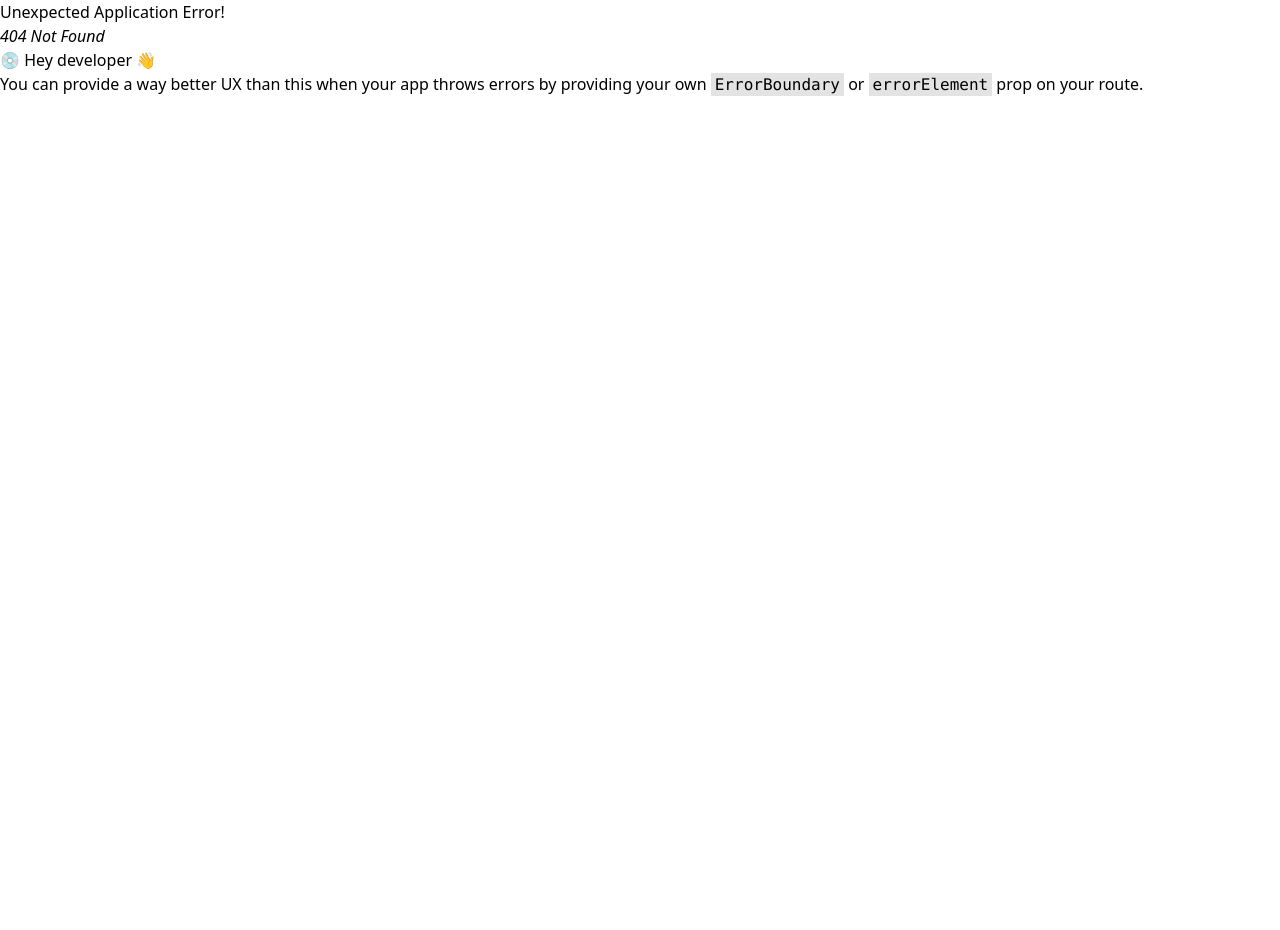
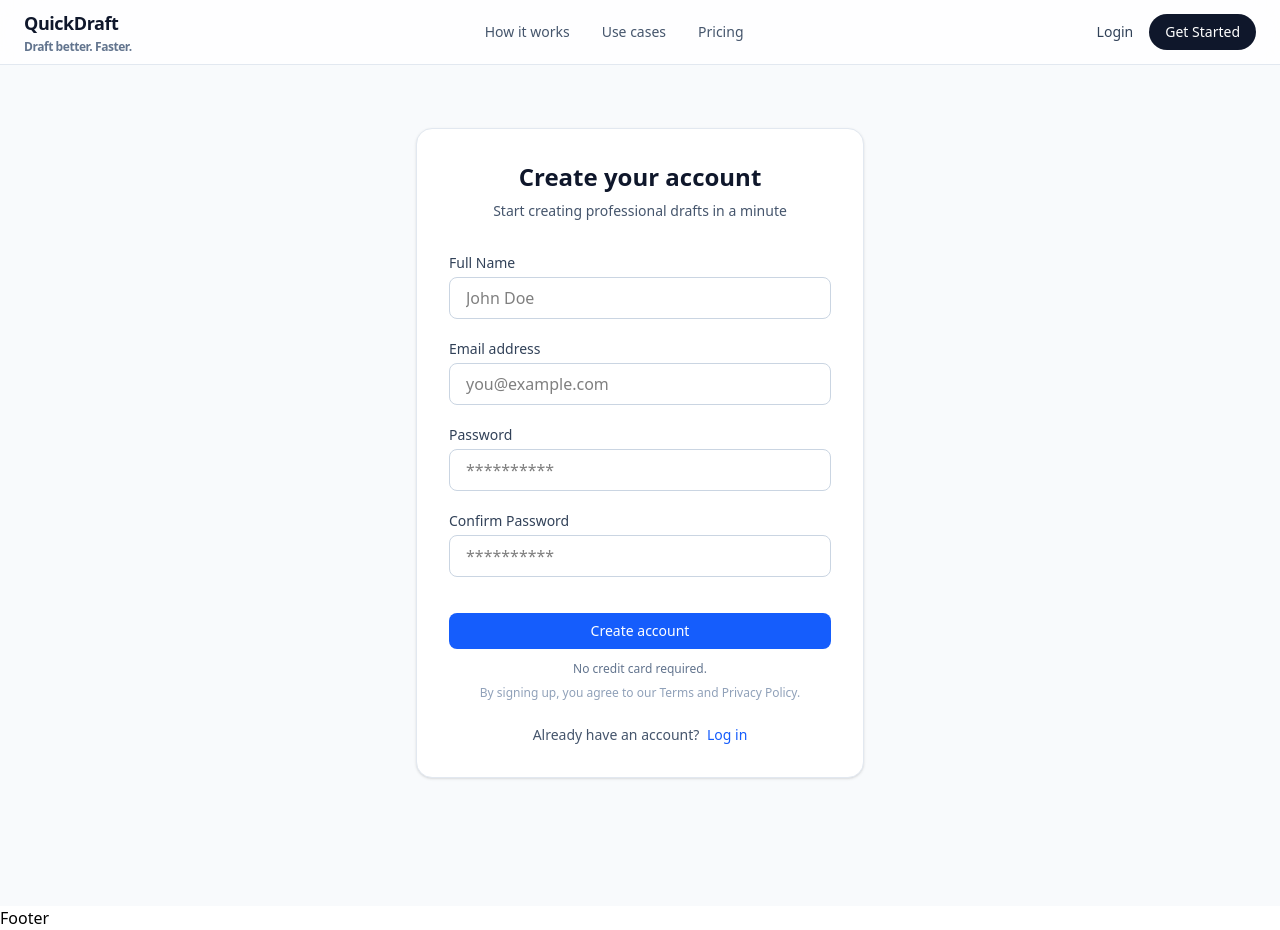
Before and after one commit to anirudh-1404/QuickDraft, a React (Vite) app in the folder frontend/quickdraft/: page /signup in a window 1280 px wide. Before the commit this address had no page. Before the commit the page ends 800 px from the top, so only its background shows below. Built offline with nearby package versions, Linux system fonts and the light colour scheme.

Commit message:
designed signup page

```diff
--- a/frontend/quickdraft/src/App.jsx
+++ b/frontend/quickdraft/src/App.jsx
@@ -3,6 +3,7 @@ import "./index.css";
 import { createBrowserRouter, RouterProvider } from "react-router-dom";
 import Layout from "./components/Layout";
 import Home from "./pages/Home";
+import Signup from "./pages/Signup";
 
 const App = () => {
   const router = createBrowserRouter([
@@ -13,6 +14,10 @@ const App = () => {
         {
           path: "/",
           element: <Home />,
+        },
+        {
+          path: "/signup",
+          element: <Signup />,
         },
       ],
     },
--- a/frontend/quickdraft/src/components/Hero.jsx
+++ b/frontend/quickdraft/src/components/Hero.jsx
@@ -1,4 +1,5 @@
 import React from "react";
+import { Link } from "react-router-dom";
 
 const Hero = () => {
   return (
@@ -17,10 +18,13 @@ const Hero = () => {
               QuickDraft helps students and professionals create clean,
               structured reports from simple inputs.
             </p>
+
             <div className="mt-10 flex items-center gap-6">
-              <button className="px-6 py-3 rounded-full bg-blue-600 text-white text-sm font-medium hover:bg-blue-700 transition cursor-pointer">
-                Get started for free
-              </button>
+              <Link to="/signup">
+                <button className="px-6 py-3 rounded-full bg-blue-600 text-white text-sm font-medium hover:bg-blue-700 transition cursor-pointer">
+                  Get started for free
+                </button>
+              </Link>
               {/* <span className="text-sm text-slate-500">
                 No credit card required
               </span> */}
--- a/frontend/quickdraft/src/components/Navbar.jsx
+++ b/frontend/quickdraft/src/components/Navbar.jsx
@@ -1,4 +1,5 @@
 import React from "react";
+import { Link } from "react-router-dom";
 
 const Navbar = () => {
   const navListItems = [
@@ -42,9 +43,11 @@ const Navbar = () => {
             <button className="text-sm text-slate-700 hover:text-slate-900 transition cursor-pointer">
               Login
             </button>
-            <button className="text-sm px-4 py-2 rounded-full bg-slate-900 text-white hover:bg-blue-600 transition cursor-pointer">
-              Get Started
-            </button>
+            <Link to="/signup">
+              <button className="text-sm px-4 py-2 rounded-full bg-slate-900 text-white hover:bg-blue-600 transition cursor-pointer">
+                Get Started
+              </button>
+            </Link>
           </div>
         </div>
       </nav>
--- /dev/null
+++ b/frontend/quickdraft/src/pages/Signup.jsx
@@ -0,0 +1,86 @@
+import React from "react";
+
+const Signup = () => {
+  return (
+    <>
+      <section className="min-h-screen bg-slate-50 flex items-center justify-center px-6 pt-32 pb-32">
+        <div className="w-full max-w-md bg-white border border-slate-200 rounded-2xl shadow-sm p-8">
+          <div className="mb-8 text-center">
+            <h1 className="text-2xl font-semibold text-slate-900">
+              Create your account
+            </h1>
+            <p className="mt-2 text-sm text-slate-600">
+              Start creating professional drafts in a minute
+            </p>
+          </div>
+          <form action="" className="space-y-5">
+            <div className="flex flex-col gap-1">
+              <label htmlFor="full-name" className="text-sm text-slate-700">
+                Full Name
+              </label>
+              <input
+                type="text"
+                id="full-name"
+                className="px-4 py-2 rounded-lg border border-slate-300 focus:outline-none focus:ring-2 focus:ring-blue-500"
+                placeholder="John Doe"
+              />
+            </div>
+            <div className="flex flex-col gap-1">
+              <label htmlFor="email-address" className="text-sm text-slate-700">
+                Email address
+              </label>
+              <input
+                type="email"
+                className="px-4 py-2 rounded-lg border border-slate-300 focus:outline-none focus:ring-2 focus:ring-blue-500"
+                placeholder="you@example.com"
+                id="email-address"
+              />
+            </div>
+            <div className="flex flex-col gap-1">
+              <label htmlFor="password" className="text-sm text-slate-700">
+                Password
+              </label>
+              <input
+                type="password"
+                className="px-4 py-2 rounded-lg border border-slate-300 focus:outline-none focus:ring-2 focus:ring-blue-500"
+                placeholder="**********"
+                id="password"
+              />
+            </div>
+            <div className="flex flex-col gap-1">
+              <label
+                htmlFor="confirm-password"
+                className="text-sm text-slate-700"
+              >
+                Confirm Password
+              </label>
+              <input
+                type="password"
+                className="px-4 py-2 rounded-lg border border-slate-300 focus:outline-none focus:ring-2 focus:ring-blue-500"
+                placeholder="**********"
+                id="confirm-password"
+              />
+            </div>
+            <button className="w-full mt-4 px-4 py-2 rounded-lg bg-blue-600 text-white text-sm font-medium hover:bg-blue-700 transition cursor-pointer">
+              Create account
+            </button>
+          </form>
+          <p className="mt-3 text-xs text-center text-slate-500">
+            No credit card required.
+          </p>
+          <p className="mt-2 text-xs text-center text-slate-400">
+            By signing up, you agree to our Terms and Privacy Policy.
+          </p>
+          <p className="mt-6 text-sm text-center text-slate-600">
+            Already have an account?{" "}
+            <span className="ml-1 text-blue-600 hover:underline font-medium cursor-pointer">
+              Log in
+            </span>
+          </p>
+        </div>
+      </section>
+    </>
+  );
+};
+
+export default Signup;
```
